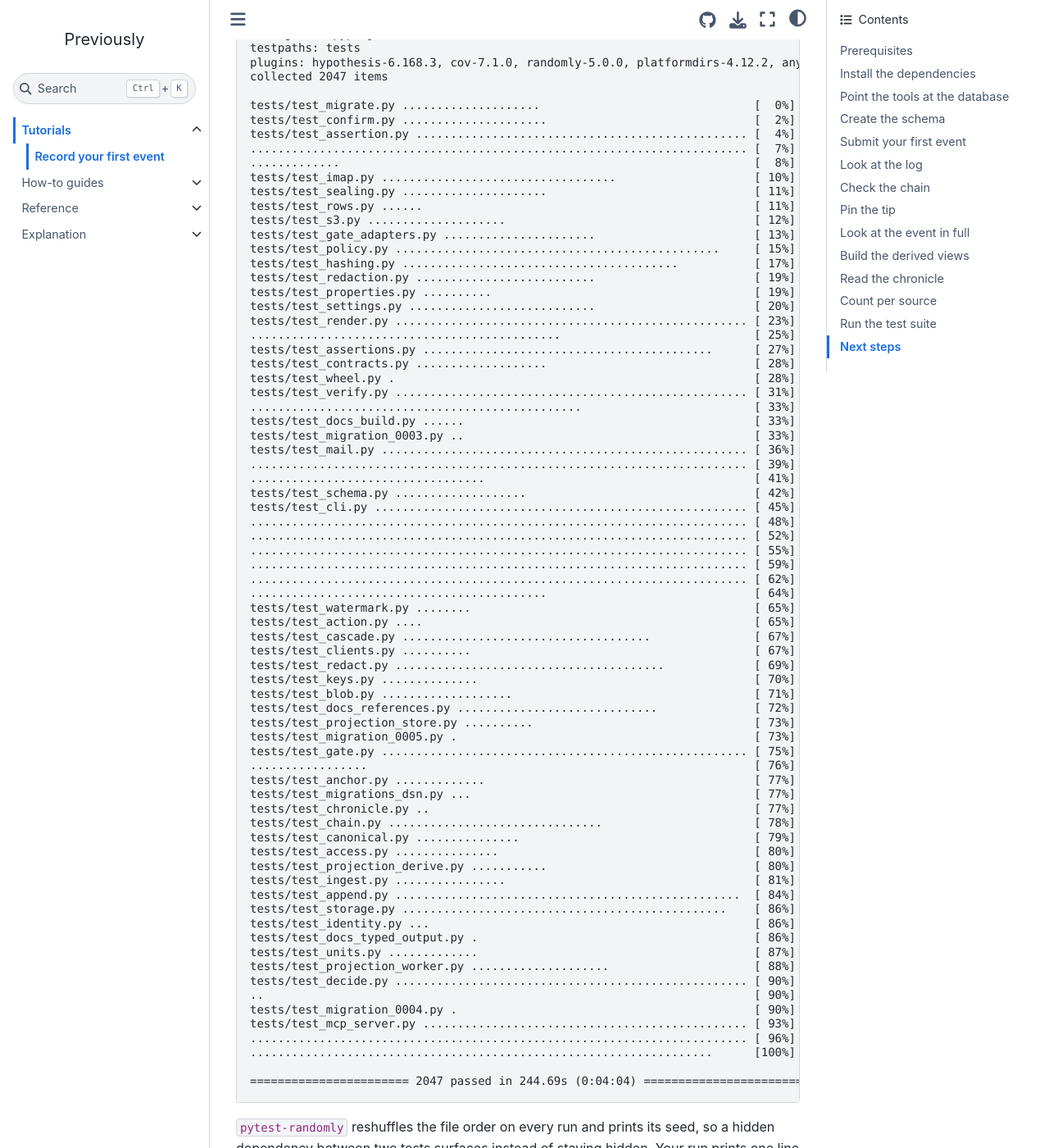
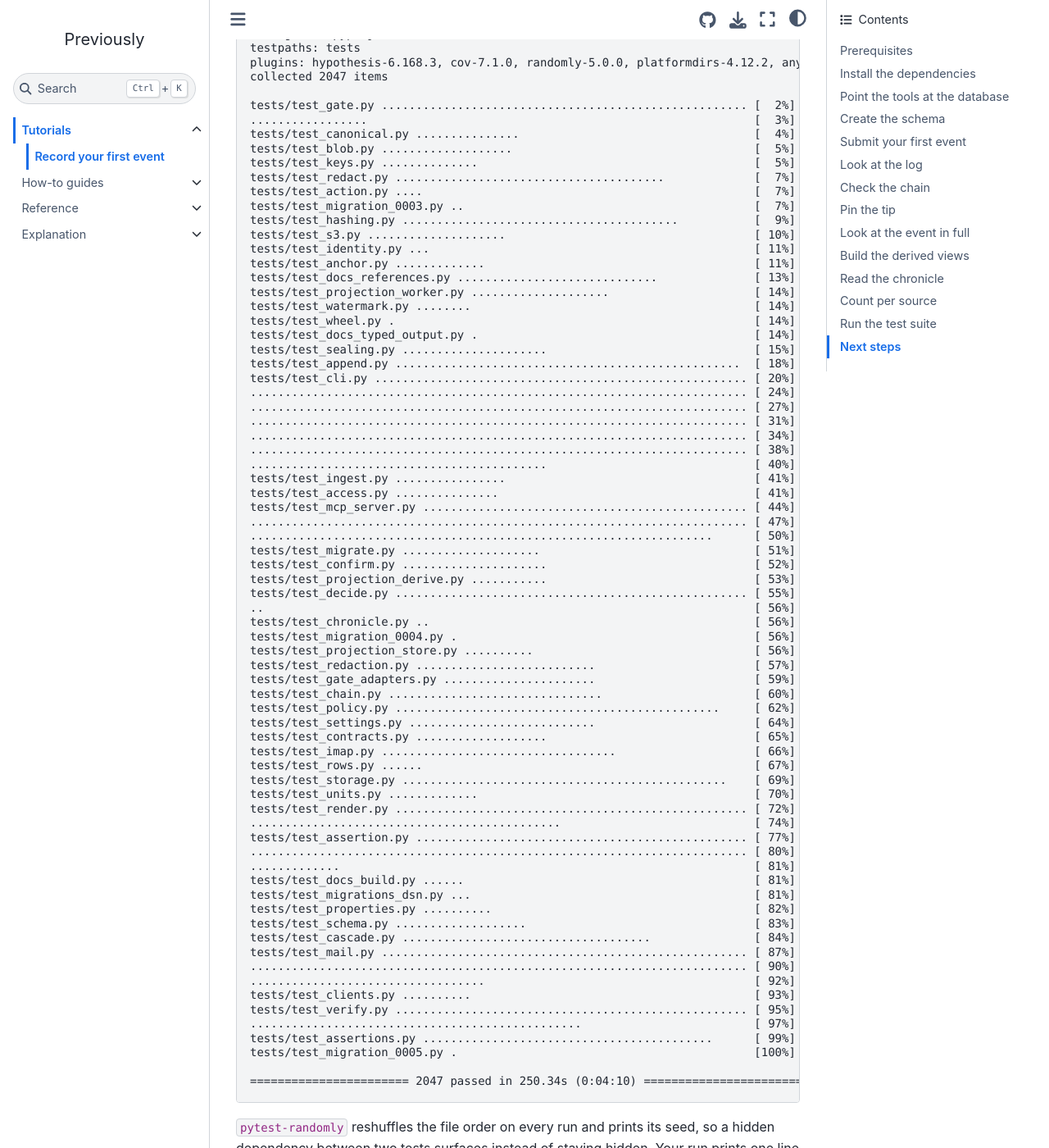
Before and after one commit to jensens/previously, a Sphinx documentation site: the page built from docs/tutorials/record-your-first-event.md, in a window 1280 px wide and 1400 px high, scrolled down 5007 px. Shown: the whole window at 82% size. Built offline with Sphinx 7.4.7 and the Sphinx Book theme 1.1.4, drawn with Linux system fonts in a browser that asks for light colours; pages that are not in the unit, such as notebooks, are missing from menus.

Commit message:
map: unit 5 accepted on 2026-10-13; the fulfilment without an observation; format
Strikes the acceptance and the nested-schema measurement with 8c65e3e,
notes what the run did not cover, and records the case of a fulfilment the
operator only states. Retypes the tutorial's test run.

Assisted-By: Claude Opus 5.5 <noreply@anthropic.com>

````diff
--- a/docs/tutorials/record-your-first-event.md
+++ b/docs/tutorials/record-your-first-event.md
@@ -193,81 +193,81 @@ It raises its own PostgreSQL container, a RustFS container as the S3 server for
 $ uv run pytest
 ============================= test session starts ==============================
 platform linux -- Python 3.14.8, pytest-9.1.1, pluggy-1.6.0
-Using --randomly-seed=3125902583
+Using --randomly-seed=3483076698
 configfile: pyproject.toml
 testpaths: tests
 plugins: hypothesis-6.168.3, cov-7.1.0, randomly-5.0.0, platformdirs-4.12.2, anyio-4.15.1
 collected 2047 items
 
-tests/test_migrate.py ....................                               [  0%]
-tests/test_confirm.py .....................                              [  2%]
-tests/test_assertion.py ................................................ [  4%]
-........................................................................ [  7%]
-.............                                                            [  8%]
-tests/test_imap.py ..................................                    [ 10%]
-tests/test_sealing.py .....................                              [ 11%]
-tests/test_rows.py ......                                                [ 11%]
-tests/test_s3.py ....................                                    [ 12%]
-tests/test_gate_adapters.py ......................                       [ 13%]
-tests/test_policy.py ...............................................     [ 15%]
-tests/test_hashing.py ........................................           [ 17%]
-tests/test_redaction.py ..........................                       [ 19%]
-tests/test_properties.py ..........                                      [ 19%]
-tests/test_settings.py ...........................                       [ 20%]
-tests/test_render.py ................................................... [ 23%]
-.............................................                            [ 25%]
-tests/test_assertions.py ..........................................      [ 27%]
-tests/test_contracts.py ...................                              [ 28%]
-tests/test_wheel.py .                                                    [ 28%]
-tests/test_verify.py ................................................... [ 31%]
-................................................                         [ 33%]
-tests/test_docs_build.py ......                                          [ 33%]
-tests/test_migration_0003.py ..                                          [ 33%]
-tests/test_mail.py ..................................................... [ 36%]
-........................................................................ [ 39%]
-..................................                                       [ 41%]
-tests/test_schema.py ...................                                 [ 42%]
-tests/test_cli.py ...................................................... [ 45%]
-........................................................................ [ 48%]
-........................................................................ [ 52%]
-........................................................................ [ 55%]
-........................................................................ [ 59%]
-........................................................................ [ 62%]
-...........................................                              [ 64%]
-tests/test_watermark.py ........                                         [ 65%]
-tests/test_action.py ....                                                [ 65%]
-tests/test_cascade.py ....................................               [ 67%]
-tests/test_clients.py ..........                                         [ 67%]
-tests/test_redact.py .......................................             [ 69%]
-tests/test_keys.py ..............                                        [ 70%]
-tests/test_blob.py ...................                                   [ 71%]
-tests/test_docs_references.py .............................              [ 72%]
-tests/test_projection_store.py ..........                                [ 73%]
-tests/test_migration_0005.py .                                           [ 73%]
-tests/test_gate.py ..................................................... [ 75%]
-.................                                                        [ 76%]
-tests/test_anchor.py .............                                       [ 77%]
-tests/test_migrations_dsn.py ...                                         [ 77%]
-tests/test_chronicle.py ..                                               [ 77%]
-tests/test_chain.py ...............................                      [ 78%]
-tests/test_canonical.py ...............                                  [ 79%]
-tests/test_access.py ...............                                     [ 80%]
-tests/test_projection_derive.py ...........                              [ 80%]
-tests/test_ingest.py ................                                    [ 81%]
-tests/test_append.py ..................................................  [ 84%]
-tests/test_storage.py ...............................................    [ 86%]
-tests/test_identity.py ...                                               [ 86%]
-tests/test_docs_typed_output.py .                                        [ 86%]
-tests/test_units.py .............                                        [ 87%]
-tests/test_projection_worker.py ....................                     [ 88%]
-tests/test_decide.py ................................................... [ 90%]
-..                                                                       [ 90%]
-tests/test_migration_0004.py .                                           [ 90%]
-tests/test_mcp_server.py ............................................... [ 93%]
-........................................................................ [ 96%]
-...................................................................      [100%]
+tests/test_gate.py ..................................................... [  2%]
+.................                                                        [  3%]
+tests/test_canonical.py ...............                                  [  4%]
+tests/test_blob.py ...................                                   [  5%]
+tests/test_keys.py ..............                                        [  5%]
+tests/test_redact.py .......................................             [  7%]
+tests/test_action.py ....                                                [  7%]
+tests/test_migration_0003.py ..                                          [  7%]
+tests/test_hashing.py ........................................           [  9%]
+tests/test_s3.py ....................                                    [ 10%]
+tests/test_identity.py ...                                               [ 11%]
+tests/test_anchor.py .............                                       [ 11%]
+tests/test_docs_references.py .............................              [ 13%]
+tests/test_projection_worker.py ....................                     [ 14%]
+tests/test_watermark.py ........                                         [ 14%]
+tests/test_wheel.py .                                                    [ 14%]
+tests/test_docs_typed_output.py .                                        [ 14%]
+tests/test_sealing.py .....................                              [ 15%]
+tests/test_append.py ..................................................  [ 18%]
+tests/test_cli.py ...................................................... [ 20%]
+........................................................................ [ 24%]
+........................................................................ [ 27%]
+........................................................................ [ 31%]
+........................................................................ [ 34%]
+........................................................................ [ 38%]
+...........................................                              [ 40%]
+tests/test_ingest.py ................                                    [ 41%]
+tests/test_access.py ...............                                     [ 41%]
+tests/test_mcp_server.py ............................................... [ 44%]
+........................................................................ [ 47%]
+...................................................................      [ 50%]
+tests/test_migrate.py ....................                               [ 51%]
+tests/test_confirm.py .....................                              [ 52%]
+tests/test_projection_derive.py ...........                              [ 53%]
+tests/test_decide.py ................................................... [ 55%]
+..                                                                       [ 56%]
+tests/test_chronicle.py ..                                               [ 56%]
+tests/test_migration_0004.py .                                           [ 56%]
+tests/test_projection_store.py ..........                                [ 56%]
+tests/test_redaction.py ..........................                       [ 57%]
+tests/test_gate_adapters.py ......................                       [ 59%]
+tests/test_chain.py ...............................                      [ 60%]
+tests/test_policy.py ...............................................     [ 62%]
+tests/test_settings.py ...........................                       [ 64%]
+tests/test_contracts.py ...................                              [ 65%]
+tests/test_imap.py ..................................                    [ 66%]
+tests/test_rows.py ......                                                [ 67%]
+tests/test_storage.py ...............................................    [ 69%]
+tests/test_units.py .............                                        [ 70%]
+tests/test_render.py ................................................... [ 72%]
+.............................................                            [ 74%]
+tests/test_assertion.py ................................................ [ 77%]
+........................................................................ [ 80%]
+.............                                                            [ 81%]
+tests/test_docs_build.py ......                                          [ 81%]
+tests/test_migrations_dsn.py ...                                         [ 81%]
+tests/test_properties.py ..........                                      [ 82%]
+tests/test_schema.py ...................                                 [ 83%]
+tests/test_cascade.py ....................................               [ 84%]
+tests/test_mail.py ..................................................... [ 87%]
+........................................................................ [ 90%]
+..................................                                       [ 92%]
+tests/test_clients.py ..........                                         [ 93%]
+tests/test_verify.py ................................................... [ 95%]
+................................................                         [ 97%]
+tests/test_assertions.py ..........................................      [ 99%]
+tests/test_migration_0005.py .                                           [100%]
 
-======================= 2047 passed in 244.69s (0:04:04) =======================
+======================= 2047 passed in 250.34s (0:04:10) =======================
 ```
 
 `pytest-randomly` reshuffles the file order on every run and prints its seed, so a hidden dependency between two tests surfaces instead of staying hidden.
````
Also changed, not shown: docs/superpowers/landkarte.md (+37 -15 lines), 1 other file.
